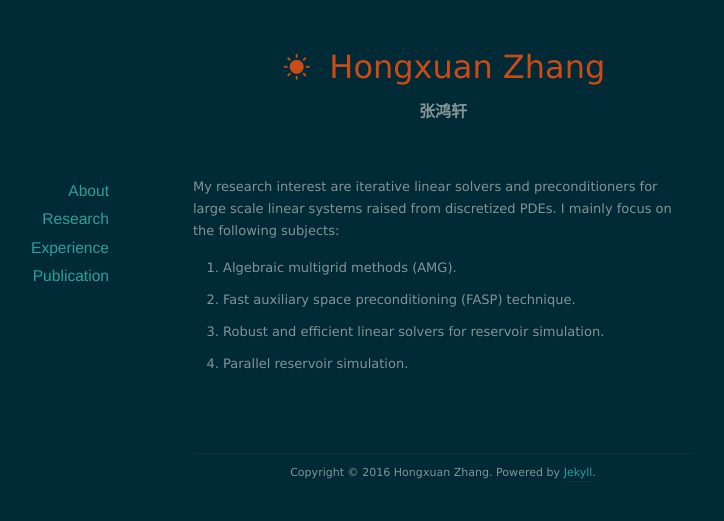
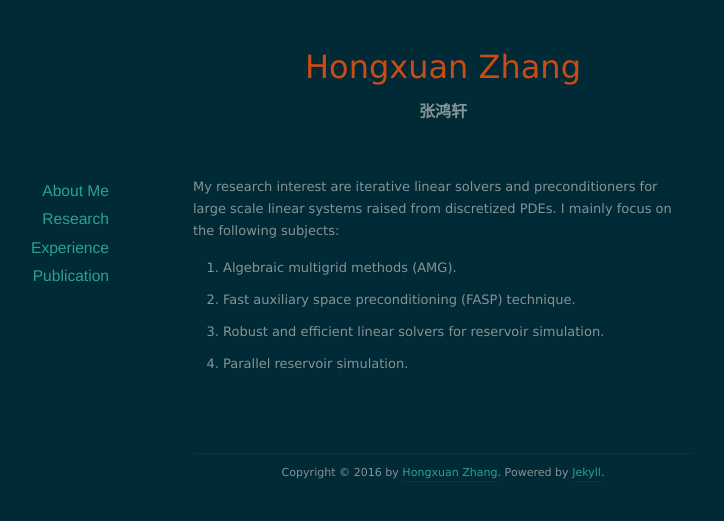
Before and after one commit to zhxsxuan/webpage, a Jekyll site: the page built from research.md, in a window 1280 px wide. Shown: the top 521 px of the page, without its empty margins (197-921 px from the left). Built offline with Jekyll 4.4.1, drawn with Linux system fonts in a browser that asks for light colours; nearby versions of some CDN libraries.

```diff
--- a/_config.yml
+++ b/_config.yml
@@ -11,7 +11,7 @@ exclude: ['CNAME', 'Sync.sh', 'README.md', 'Gemfile.lock', 'Gemfile', 'Rakefile'
 
 # Links
 links:
-  - title: "About"
+  - title: "About Me"
     url: /about
   - title: "Research"
     url: /research
--- a/_layouts/default.html
+++ b/_layouts/default.html
@@ -21,7 +21,7 @@
 
   <header id="header">
       <center>
-        <h1><a href="/"><i class="icon-sun"></i> {{ site.name }}  </a> </h1>
+        <h1><a href="/">{{ site.name }}</a></h1>
         <p class="chn">{{ site.description }}</p>
       </center>
   </header>
@@ -58,7 +58,7 @@
 
   <footer id="footer">
   <center>
-    <p class="copyright">Copyright &copy; {{ site.time | date: '%Y' }} {{ site.name }}. Powered by <a href="http://jekyllrb.com">Jekyll</a>.</p>
+      <p class="copyright">Copyright &copy; {{ site.time | date: '%Y' }} by <a href="/">{{ site.name }}</a>. Powered by <a href="http://jekyllrb.com">Jekyll</a>.</p>
   </center>
   </footer>
 
```
Also changed, not shown: experience.md (+14 -15 lines).
